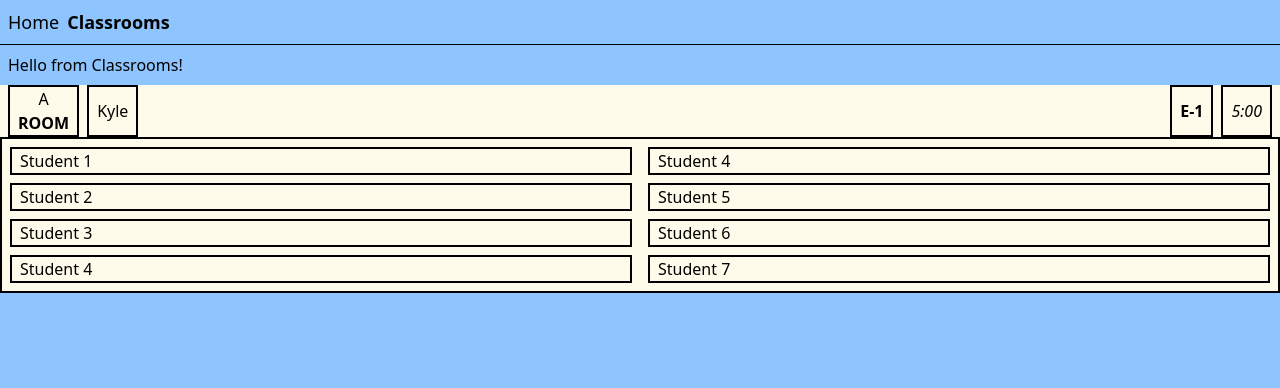
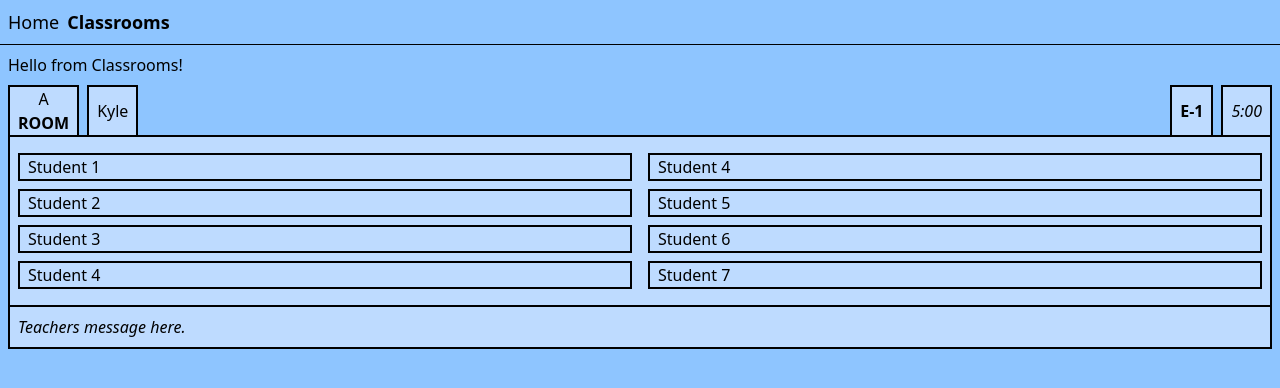
Before and after one commit to AlsoPeters/mec-scheduler, a React (Vite) app: page /classrooms in a window 1280 px wide. Shown: the top 388 px of the page. Built offline with nearby package versions, Linux system fonts and the light colour scheme.

Commit message:
classroom component refinement

```diff
--- a/src/routes/classrooms.tsx
+++ b/src/routes/classrooms.tsx
@@ -7,27 +7,27 @@ export const Route = createFileRoute('/classrooms')({
 function ClassroomComponent() {
   return <>
     <div className='p-2'>Hello from Classrooms!</div>
-
-    <div id='classroomContainer' className='bg-amber-50'>
-
-      <div id='classroomNav' className='flex justify-between w-full px-2'>
+    {/* Container for the classroom component */}
+    <div id='classroomContainer' className='px-2'>
+      {/* Classroom NAV */}
+      <div id='classroomNav' className='flex justify-between w-full'>
 
         <div id='leftContainer' className='flex gap-2'>
-          <div id='roomNameContainer' className='border-2 px-2 text-center'>
+          <div id='roomNameContainer' className='bg-blue-200 border-2 border-b-0 px-2 text-center'>
             <div id='roomDropDown'>A</div>
             <p className='font-bold'>ROOM</p>
           </div>
-          <div id='teacher' className='border-2 px-2 flex items-center'>Kyle</div>
+          <div id='teacher' className='border-2 border-b-0 px-2 flex items-center bg-blue-200'>Kyle</div>
         </div>
 
         <div id='rightContainer' className='flex gap-2'>
-          <div id='classroomLevel' className='font-bold border-2 flex items-center px-2'>E-1</div>
-          <div id='classroomTime' className='italic border-2 flex items-center px-2'>5:00</div>
+          <div id='classroomLevel' className='font-bold border-2 border-b-0 flex items-center px-2 bg-blue-200'>E-1</div>
+          <div id='classroomTime' className='italic border-2 flex items-center px-2 bg-blue-200 border-b-0'>5:00</div>
         </div>
 
       </div>
-
-      <div id='students' className='border-2 flex'>
+      {/* Student List */}
+      <div id='students' className='border-2 flex py-2 bg-blue-200'>
         <div id='groupOne' className='w-1/2 flex flex-col gap-2 p-2'>
           <div className='border-2 px-2'>Student 1</div>
           <div className='border-2 px-2'>Student 2</div>
@@ -41,6 +41,11 @@ function ClassroomComponent() {
           <div className='border-2 px-2'>Student 7</div>
         </div>
       </div>
+      {/* Teachers Notes area */}
+      <div id='teacherNotes' className='p-2 border-2 border-t-0 bg-blue-200'>
+        <p className='italic'>Teachers message here.</p>
+      </div>
+
     </div>
   </>
 }
```
